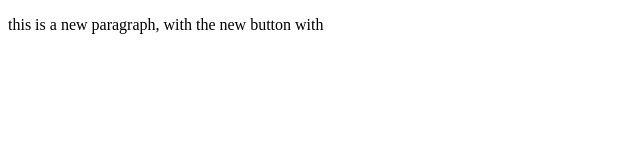
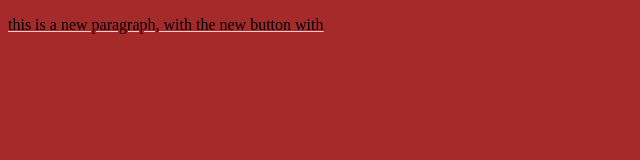
Before and after one commit to Pratik-upadhyaya/first-demo, a plain HTML site: page index.html in a window 1280 px wide. Shown: the whole page, without its empty margins (0-640 px from the left). Drawn offline with Linux system fonts and the light colour scheme.

Commit message:
added css to html

```diff
--- a/iindex.css
+++ b/iindex.css
@@ -2,3 +2,8 @@ title{
     background-color: aquamarine;
     text-decoration-color:blue;
 }
+body{
+    background-color: brown;
+    text-decoration-color: blanchedalmond;
+    text-decoration-line: underline;
+}
```
